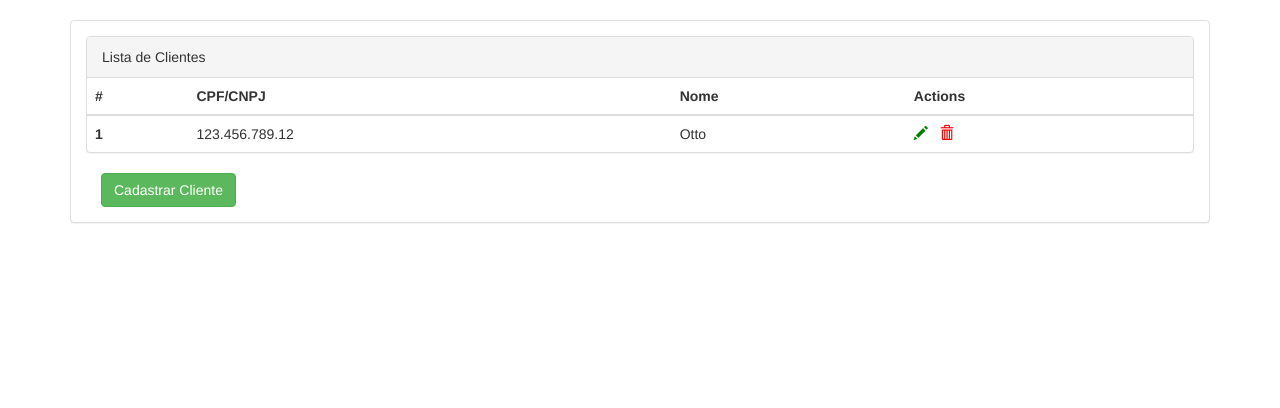
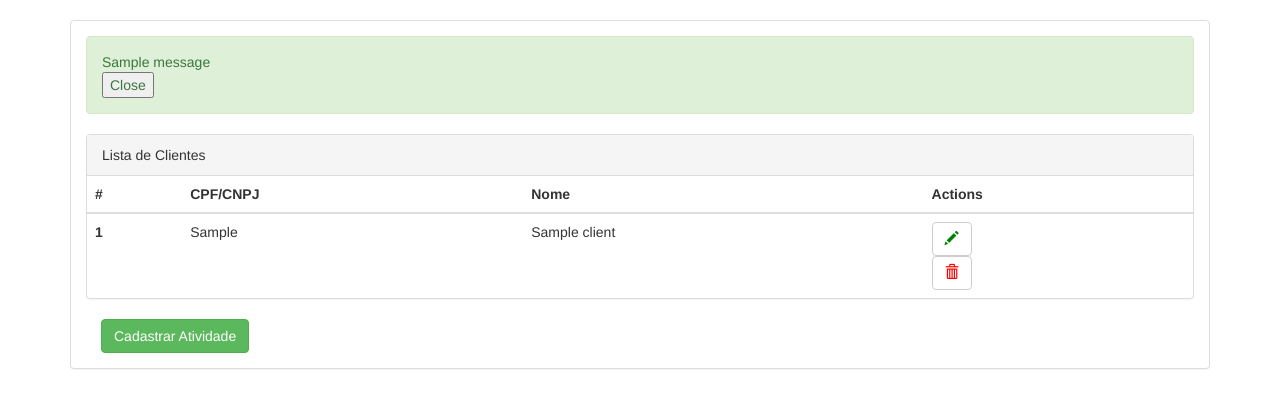
Before and after one commit to filipeleonelbatista/lpw-controlehoras-g2, a Flask app: page /admin/clientes in a window 1280 px wide. Shown: the part 52-460 px from the top of the page. Run offline with Flask 2, Linux system fonts and the light colour scheme; tables that the repository leaves empty hold one stand-in row (values such as "Sample post"); one stand-in notice (Sample message) is shown; parts of the project's set-up code (start-up, migrations or seed data) failed here and were passed over; some libraries are stand-ins or nearby versions.

Commit message:
subject line
what happened
- Criado registro de clientes.

[ticket: X]

```diff
--- a/app/admin/formsClient.py
+++ b/app/admin/formsClient.py
@@ -1,14 +1,9 @@
 from flask_wtf import FlaskForm
-from wtforms import StringField
+from wtforms import StringField, SubmitField
 from wtforms.validators import DataRequired, Length
-from flask_table import Table, Col, LinkCol
-
-class Results(Table):
-    id = Col('Id', show=False)
-    cnpj = Col('CNPJ/CPF')
-    nome = Col('Nome')
-    edit = LinkCol('Edit', 'edit', url_kwargs=dict(id='id'))
 
 class ClientsForm(FlaskForm):
 	cnpj = StringField(label='CNPJ', validators=[Length(min=14, max=14), DataRequired()])
 	nome = StringField(label='Nome', validators=[DataRequired(), Length(1, 64)])
+	salvar = SubmitField('Cadastrar')
+	cancelar = SubmitField('Cancelar')
--- a/app/admin/routesClient.py
+++ b/app/admin/routesClient.py
@@ -1,11 +1,59 @@
 from flask import render_template, redirect, request, url_for, flash
-from flask_table import Table
-from .formsClient import ClientsForm, Results
+from .formsClient import ClientsForm
 from . import admin
+from app.models import Client
+from app import db
 
 @admin.route('/admin/clientes', methods=['GET', 'POST'])
 def clientes():
 	form = ClientsForm()
-	results = []
-	table = Results(results)
-	return render_template('admin/clientes.html', form=form, table=table)
+	if request.method == 'POST' and form.salvar.id == "salvar":
+		try:
+			print(form.cnpj.data)
+			print(form.nome.data)
+			client = Client(clientCNPJ=form.cnpj.data, nameEmpresa=form.nome.data)
+			print(client.clientCNPJ)
+			db.session.add(client)
+			db.session.commit()
+			flash('Registrado com sucesso', 'success')
+		except:
+			db.session.rollback()
+			flash('Registro falhou na adição', 'danger')
+
+	elif request.method == 'GET' and request.args.get('delete'):
+		try:
+			client = Client.query.filter_by(clientCNPJ=request.args.get('delete')).first_or_404()
+			db.session.delete(client)
+			db.session.commit()
+			flash('Registro apagado com sucesso', 'danger')
+		except:
+			db.session.rollback()
+			flash('Registro falhou em apagar', 'danger')
+
+	elif request.method == 'GET' and request.args.get('update'):
+		client = Client.query.filter_by(clientCNPJ=request.args.get('update')).first_or_404()
+		form.cnpj.data = client.clientCNPJ
+		form.nome.data = client.nameEmpresa
+		return render_template('admin/editClinet.html',form=form, action='clientUpdate')
+
+	listTable=Client.query.all()
+	return render_template('admin/clientes.html', form=form, listTable=listTable)
+
+@admin.route('/admin/clientUpdate', methods=['GET', 'POST'])
+def clientUpdate():
+	form = ClientsForm()
+	print(request.args.get('update'))
+	if request.method == 'POST' and form.salvar.id == "salvar":
+		client = Client.query.filter_by(clientCNPJ=form.cnpj.data).first_or_404()
+		if client:
+			client.cnpj = form.cnpj.data
+			client.nameEmpresa = form.nome.data
+			try:
+				db.session.commit()
+				flash('Registro alterado com sucesso', 'info')
+			except:
+				db.session.rollback()
+				flash('Registro falhou em alterar', 'danger')
+
+	listTable=Client.query.all()
+	return render_template('admin/clientes.html', form=form, listTable=listTable)
--- a/app/templates/admin/clientes.html
+++ b/app/templates/admin/clientes.html
@@ -1,7 +1,20 @@
 {% extends "base.html" %}
 {% import "bootstrap/wtf.html" as wtf %}
-
 {% block page_content %}
+    {% with messages = get_flashed_messages(with_categories=true) %}
+    <!-- Categories: success (green), info (blue), warning (yellow), danger (red) -->
+    {% if messages %}
+        {% for category, message in messages %}
+            <div class="alert alert-{{ category }} alert-dismissible" role="alert">
+                <!-- <strong>Title</strong> --> {{ message }}
+                <br>
+                <form action="clientes" method="GET">
+                    <input type="submit" value="Close">
+                </form>
+            </div>
+        {% endfor %}
+    {% endif %}
+{% endwith %}
 <div class="panel panel-default">
     <div class="panel-heading">Lista de Clientes</div>
     <table class="table">
@@ -14,35 +27,48 @@
             </tr>
         </thead>
         <tbody>
+            {% for item in listTable %}
                 <tr>
-                        <th scope="row">1</th>
-                        <td>123.456.789.12</td>
-                        <td>Otto</td>
+                    <th scope="row">{{ loop.index }}</th>
+                    <td>{{ item.clientCNPJ }}</td>
+                    <td>{{ item.nameEmpresa }}</td>
                     <td>
-                                <a href="#"><span class="glyphicon glyphicon-pencil" style="color:green" aria-hidden="true"></span></a>
-                                &nbsp;
-                                <a href="#"><span class="glyphicon glyphicon-trash" style="color:red" aria-hidden="true"></span></a>
+                        <form action="clientes" method="GET">
+                            <button class="btn btn-default" type="submit" name="update" value={{ item.clientCNPJ }}>
+                            <a href="#"><span class="glyphicon glyphicon-pencil" style="color:green" aria-hidden="true">
+                            </span></a>
+                            </button>
+                        </form>
+                        <form action="clientes" method="GET">
+                            <button class="btn btn-default" type="submit" name="delete" value={{ item.clientCNPJ }}>
+                            <a href="#"><span class="glyphicon glyphicon-trash" style="color:red" aria-hidden="true">
+                            </span></a>
+                            </button>
+                        </form>
                     </td>
                 </tr>
+            {% endfor %}
         </tbody>
     </table>
 </div>
 <div class="container">
-
-            <button onclick="document.getElementById('cadProj').style.display='block'" class="btn btn-success">Cadastrar Cliente</button>
-
+    <button onclick="document.getElementById('cadProj').style.display='block'" class="btn btn-success">Cadastrar Atividade</button>
+    <form action = "{{ request.path }}" method = "POST">
         <div id="cadProj" class="modal">
             <div class="modal-content">
                 <div class="container">
                     <div class="col-xs-10">
-                            <p>{{ wtf.quick_form(form) }}.</p>
-                            <span onclick="document.getElementById('cadProj').style.display='none'" class="btn btn-danger" >Cancelar</span>
-                  <span onclick="salvar" class="btn btn-success" >Salvar Cliente</span>
-                  </div>
-
-
+                        <h4>CNPJ/CPF Cliente </h4>
+                        {{ form.cnpj(class_="form-control") }}
+                        <h4>Nome do Cliente </h4>
+                        {{ form.nome(class_="form-control") }}
+                        <h4> </h4>
+                        {{ form.salvar(class_="btn btn-success") }}
+                        {{ form.cancelar(class_="btn btn-danger") }}
                     </div>
                 </div>
             </div>
         </div>
+    </form>
+</div>
 {% endblock %}
--- a/app/templates/admin/editAtividade.html
+++ b/app/templates/admin/editAtividade.html
@@ -1,6 +1,5 @@
 {% extends "base.html" %}
 {% import "bootstrap/wtf.html" as wtf %}
-
 {% block page_content %}
 	<form action = {{ action }} method = "POST">
 		<h4>ID Ativdade </h4>
```
Also changed, not shown: app/templates/admin/editClinet.html (+9 -10 lines), app/admin/formsAtividades.py (line endings or trailing spaces), app/admin/routesAtividades.py (line endings or trailing spaces), app/templates/admin/atividades.html (line endings or trailing spaces), data-dev.sqlite. Lines whose indentation alone changed are shown as unchanged.
